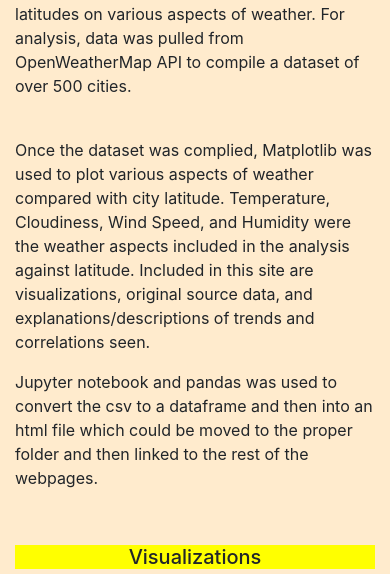
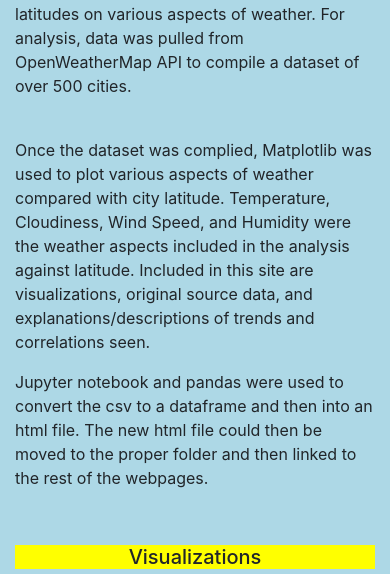
Before and after one commit to lonnykramer/Web-Design-Challenge, a plain HTML site: page WebVisualizations/index.html in a window 390 px wide. Shown: the part 526-1100 px from the top of the page. Drawn offline with nearby package versions, Linux system fonts and the light colour scheme.

Commit message:
Add files via upload

```diff
--- a/WebVisualizations/index.html
+++ b/WebVisualizations/index.html
@@ -45,8 +45,8 @@
     <div class="collapse navbar-collapse" id="navbarSupportedContent">
       <ul class="navbar-nav ml-auto">
         <li class="nav-item dropdown">
-                      <a class="nav-link dropdown-toggle" href="#" id="navbarDropdown" role="button"
-                          data-toggle="dropdown" aria-haspopup="true" aria-expanded="false">
+          <a class="nav-link dropdown-toggle" href="#" id="navbarDropdown" role="button" data-toggle="dropdown"
+            aria-haspopup="true" aria-expanded="false">
             Plots
           </a>
 
@@ -99,9 +99,9 @@
         latitude.
         Included in this site are visualizations, original source data, and explanations/descriptions of trends and
         correlations seen.</p>
-        <p>Jupyter notebook and pandas was used to convert the csv to a dataframe and then into an html file which could
-          be moved to the proper folder
-          and then linked to the rest of the webpages.</p>
+      <p>Jupyter notebook and pandas were used to convert the csv to a dataframe and then into an html file. The new
+        html file could then
+        be moved to the proper folder and then linked to the rest of the webpages.</p>
       </br>
 
     </div>
--- a/WebVisualizations/style.css
+++ b/WebVisualizations/style.css
@@ -132,3 +132,8 @@ h3 {
     font-weight: 500;
     font: black;
   }
+
+  @media only screen and (max-width: 600px) {
+    body {
+      background-color: lightblue;
+    }
```
Lines whose indentation alone changed are shown as unchanged.
